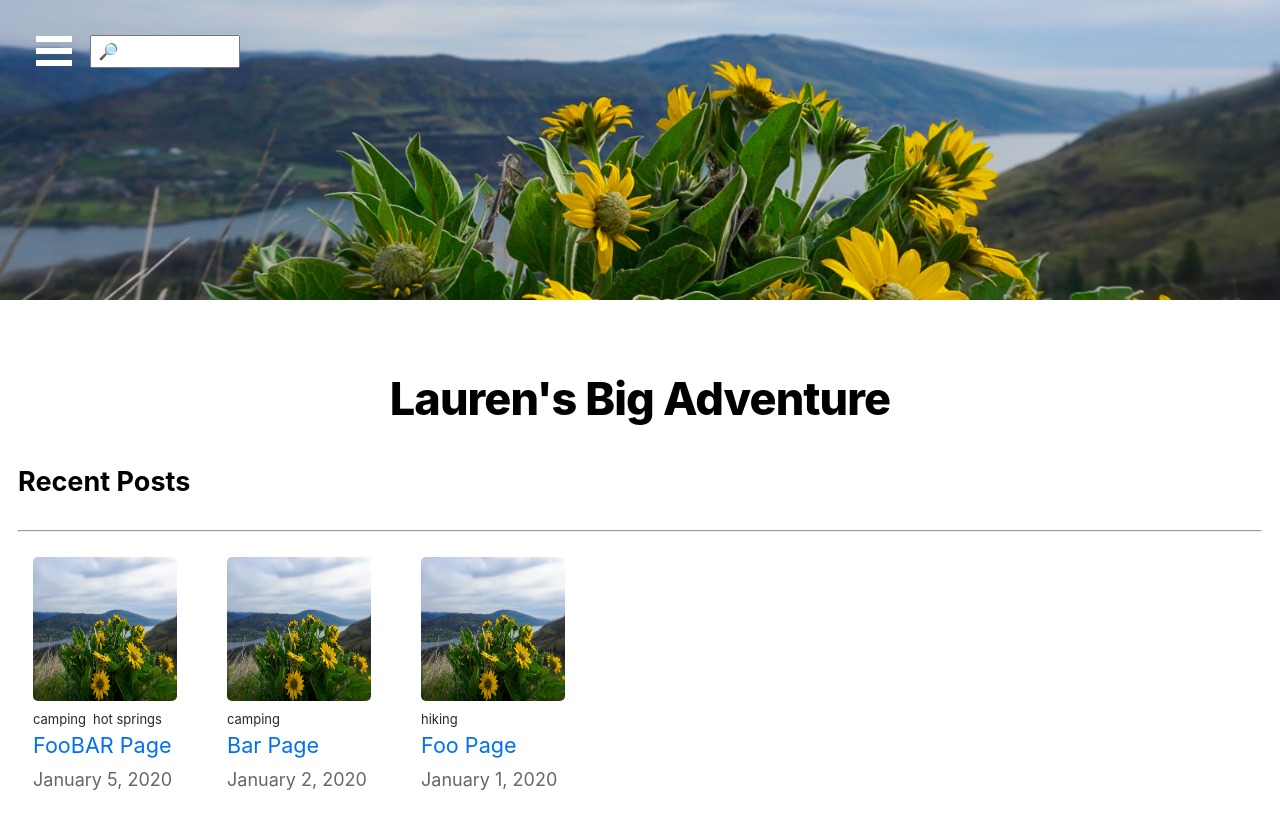
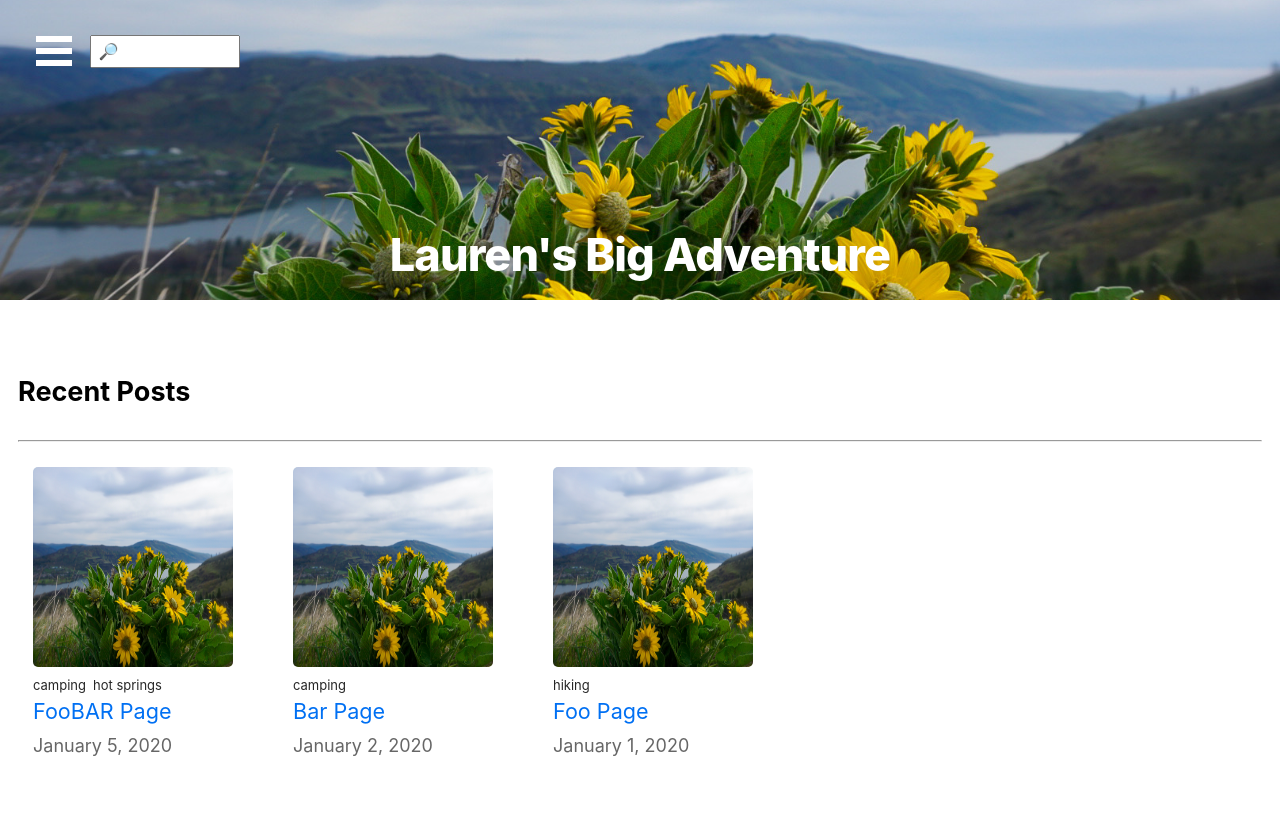
Before and after one commit to anders-swanson/site, a Next.js app: page / in a window 1280 px wide. Shown: the top 828 px of the page. Built offline with nearby package versions, Linux system fonts and the light colour scheme.

Commit message:
Update styles and slider

```diff
--- a/components/layout.js
+++ b/components/layout.js
@@ -6,16 +6,18 @@ import Burger from './burger'
 import PostBox from './postbox'
 import Search from './search'
 import { useState, useEffect } from 'react'
+import { CapitalizeWords } from '../lib/common'
 
 export const title = `Lauren's Big Adventure`
 const name = title
 const defaultHeaderImage = "/images/cover.jpeg"
 const maxScroll = 230
+const defaultHeaderColor = 'white'
 
-export default function Layout({ children, home, allPostsData, postsHeading, headerImage, headerText}) {
+export default function Layout({ children, home, allPostsData, postsHeading, headerImage, headerText, headerColor}) {
   let img = headerImage ? headerImage : defaultHeaderImage
   let txt = headerText ? headerText : name
-
+  let color = headerColor ? headerColor : defaultHeaderColor
   // State for the search box
   const [search, setSearch] = useState('')
   // State for the scroll effect
@@ -65,13 +67,7 @@ export default function Layout({ children, home, allPostsData, postsHeading, hea
         <meta name="og:title" content={title} />
         <meta name="twitter:card" content="summary_large_image" />
       </Head>
-      <header className={styles.header}>
-        {
-          <>
-            <h1 className={utilStyles.heading2Xl}>{txt}</h1>
-          </>
-        }
-      </header>
+      <h1 className={styles.headerText} style={{ 'color': color }}>{CapitalizeWords(txt)}</h1>
       <main>{children}</main>
       {allPostsData && (
         <PostBox
--- a/components/layout.module.css
+++ b/components/layout.module.css
@@ -5,9 +5,28 @@
 }
 
 .header {
-  display: flex;
-  flex-direction: column;
-  align-items: center;
+  position: fixed;
+  top: 200px;
+  left: 50%;
+}
+
+.headerText {
+  position: fixed;
+  top: 210px;
+  left: 50%;
+  transform: translateX(-50%);
+  font-size: 2.5rem;
+  line-height: 1.2;
+  font-weight: 800;
+  letter-spacing: -0.05rem;
+  margin: 1rem 0;
+}
+
+.logoText {
+  position: fixed;
+  top: 36px;
+  right: 36px;
+  border: ;
 }
 
 .backToHome {
--- a/components/postbox.js
+++ b/components/postbox.js
@@ -1,9 +1,12 @@
 import utilStyles from '../styles/utils.module.css'
+import styles from './postbox.module.css'
 import Link from 'next/link'
 import Date from '../components/date'
 import Image from 'next/image'
 import { CapitalizeWords } from '../lib/common'
 import { Matches } from '../lib/search'
+
+const imgSizing = 200
 
 export default function PostBox({ posts, search, heading }) {
     const headingUpper = CapitalizeWords(heading)
@@ -15,21 +18,21 @@ export default function PostBox({ posts, search, heading }) {
             <h2 className={utilStyles.headingLg}>{headingUpper}</h2>
         </div>
         <hr/>
-        <div className={utilStyles.postBox}>
+        <div className={styles.postBox}>
           {filteredPosts.map(({ ...item }) => (
-            <div key={item.id}>
+            <div key={item.id} className={styles.post}>
               <Link href={`/blog/${item.id}`}>
                 <a>
                   <Image
                     alt={item.id}
                     src={item.image} className={utilStyles.borderRounded}
-                    height={144}
-                    width={144}
+                    height={imgSizing}
+                    width={imgSizing}
                   />
                 </a>
               </Link>
               <br/>
-              <div className={utilStyles.tag}>
+              <div className={styles.tag}>
               {item.tags.map((t) => (
                 <Link
                   href={'/filter/' + t}
@@ -40,7 +43,7 @@ export default function PostBox({ posts, search, heading }) {
 
               ))}
               </div>
-              <Link href={`/blog/${item.id}`} className={utilStyles.postLink}>
+              <Link href={`/blog/${item.id}`} className={styles.postLink}>
                 <a>{item.title}</a>
               </Link>
               <br/>
--- /dev/null
+++ b/components/postbox.module.css
@@ -0,0 +1,35 @@
+.postBox {
+    display: flex;
+    align-items: center;
+    flex-wrap: wrap;
+    padding: 15px;
+    gap: 30px 50px;
+}
+
+.post {
+    width: 210px;
+    overflow-wrap: break-word;
+}
+
+.postLink {
+    color: black;
+    font-size: small;
+}
+
+.tag {
+    border: none;
+    background: none;
+    font-size: small;
+    padding: 0%;
+    color: #272727;
+}
+
+.tag a {
+    padding-right: 7px;
+    color: #272727;
+}
+
+.tag a:hover {
+    padding-right: 7px;
+    color: #272727;
+}
--- /dev/null
+++ b/components/slider.module.css
@@ -0,0 +1,19 @@
+.container {
+    text-align: center;
+}
+
+.dot {
+    cursor: pointer;
+    height: 15px;
+    width: 15px;
+    margin: 0 2px;
+    background-color: #999999;
+    border-radius: 50%;
+    display: inline-block;
+    transition: background-color 0.6s ease;
+}
+
+.active,
+.dot:hover {
+    background-color: black;
+}
--- a/styles/utils.module.css
+++ b/styles/utils.module.css
@@ -1,14 +1,6 @@
 .heading2Xl {
   font-size: 2.5rem;
   line-height: 1.2;
-  font-weight: 800;
-  letter-spacing: -0.05rem;
-  margin: 1rem 0;
-}
-
-.headingXl {
-  font-size: 2rem;
-  line-height: 1.3;
   font-weight: 800;
   letter-spacing: -0.05rem;
   margin: 1rem 0;
@@ -26,16 +18,8 @@
   line-height: 1.5;
 }
 
-.borderCircle {
-  border-radius: 9999px;
-}
-
 .borderRounded {
   border-radius: 5px;
-}
-
-.colorInherit {
-  color: inherit;
 }
 
 .padding1px {
@@ -55,47 +39,6 @@
   z-index: -1;
 }
 
-.postBox {
-  display: flex;
-  align-items: center;
-  flex-wrap: wrap;
-  padding: 15px;
-  gap: 30px 50px;
-}
-
-.list {
-  list-style: none;
-  padding: 0;
-  margin: 0;
-}
-
-.listItemText{
- padding-left: 5x;
-}
-
 .lightText {
   color: #666;
 }
-
-.postLink {
-  color: black;
-  font-size: small;
-}
-
-.tag {
-  border: none;
-  background: none;
-  font-size: small;
-  padding: 0%;
-  color: #272727;
-}
-
-.tag a {
-  padding-right: 7px;
-  color: #272727;
-}
-
-.tag a:hover {
-  padding-right: 7px;
-  color: #272727;
-}
```
Also changed, not shown: components/slider.js (added, +64 -0 lines).
